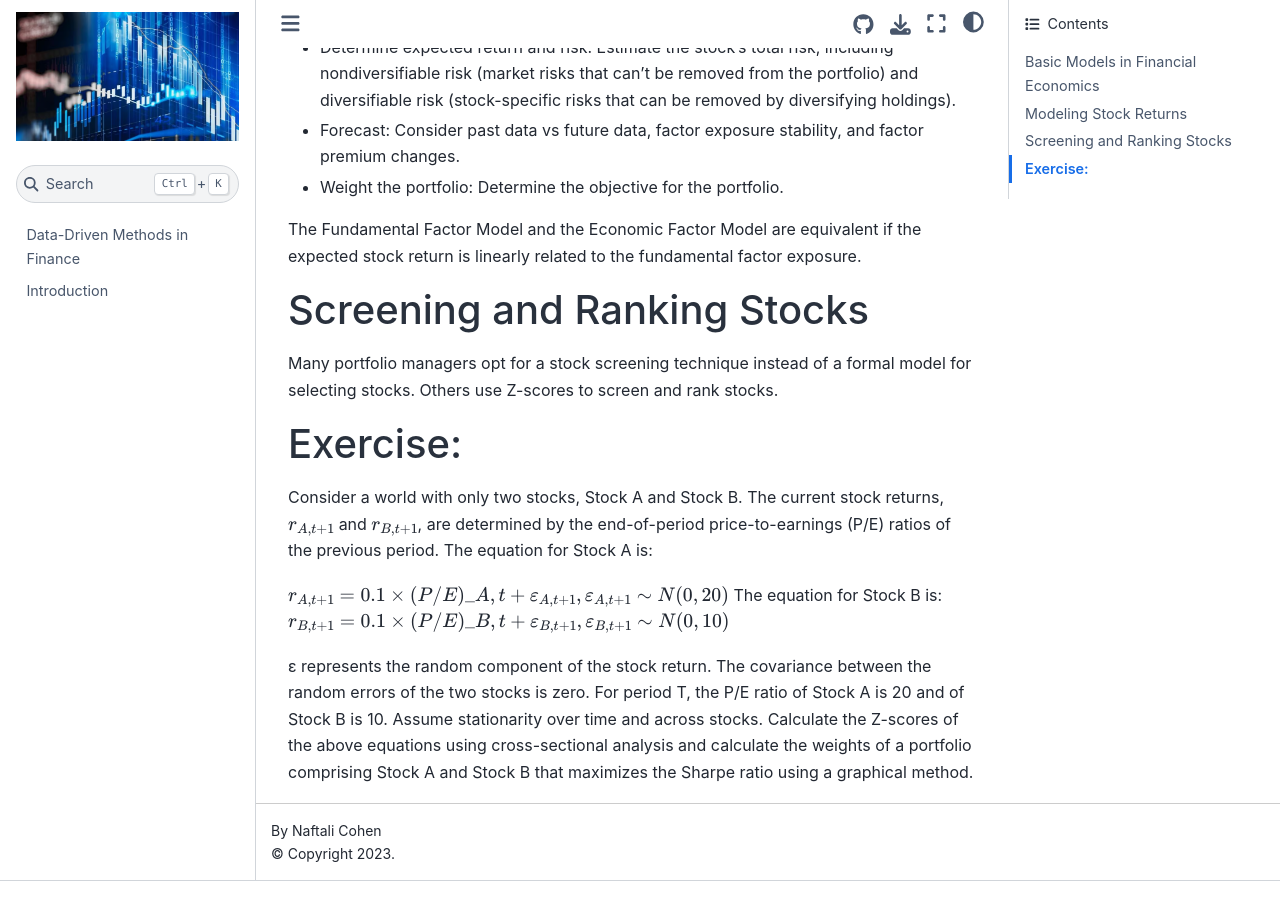
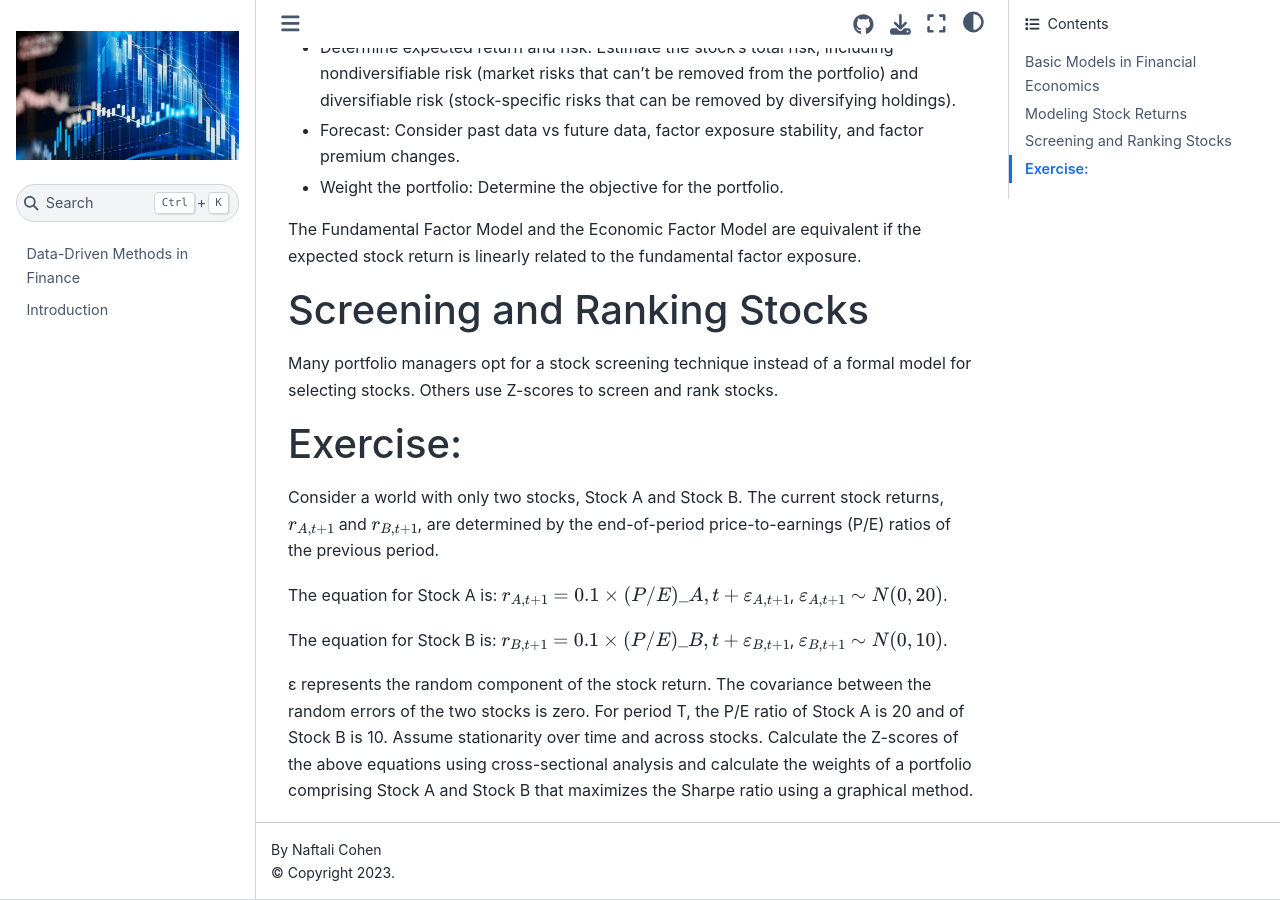
Before and after one commit to naftalic/ddmif, a Jupyter Book: the page built from basic_models.md, in a window 1280 px wide and 900 px high, scrolled down 971 px. Built offline with Jupyter Book 1.0.4 settings and Sphinx 7.4.7 and the Sphinx Book theme 1.1.4, drawn with Linux system fonts in a browser that asks for light colours.

```diff
--- a/basic_models.md
+++ b/basic_models.md
@@ -43,11 +43,13 @@ Many portfolio managers opt for a stock screening technique instead of a formal
 
 # Exercise:
 
-Consider a world with only two stocks, Stock A and Stock B. The current stock returns, $r_{A,t+1}$ and $r_{B,t+1}$, are determined by the end-of-period price-to-earnings (P/E) ratios of the previous period. The equation for Stock A is:
+Consider a world with only two stocks, Stock A and Stock B. The current stock returns, $r_{A,t+1}$ and $r_{B,t+1}$, are determined by the end-of-period price-to-earnings (P/E) ratios of the previous period.
 
-$r_{A,t+1} = 0.1\times(P/E)\_{A,t} +ε_{A,t+1}, ε_{A,t+1}\sim N(0,20)$
+The equation for Stock A is:
+$r_{A,t+1} = 0.1\times(P/E)\_{A,t} +ε_{A,t+1}$, $ε_{A,t+1}\sim N(0,20)$.
+
 The equation for Stock B is:
-$r_{B,t+1} = 0.1\times(P/E)\_{B,t} +ε_{B,t+1}, ε_{B,t+1}\sim N(0,10)$
+$r_{B,t+1} = 0.1\times(P/E)\_{B,t} +ε_{B,t+1}$, $ε_{B,t+1}\sim N(0,10)$.
 
 ε represents the random component of the stock return. The covariance between the random errors of the two stocks is zero.
 For period T, the P/E ratio of Stock A is 20 and of Stock B is 10. Assume stationarity over time and across stocks.
```
